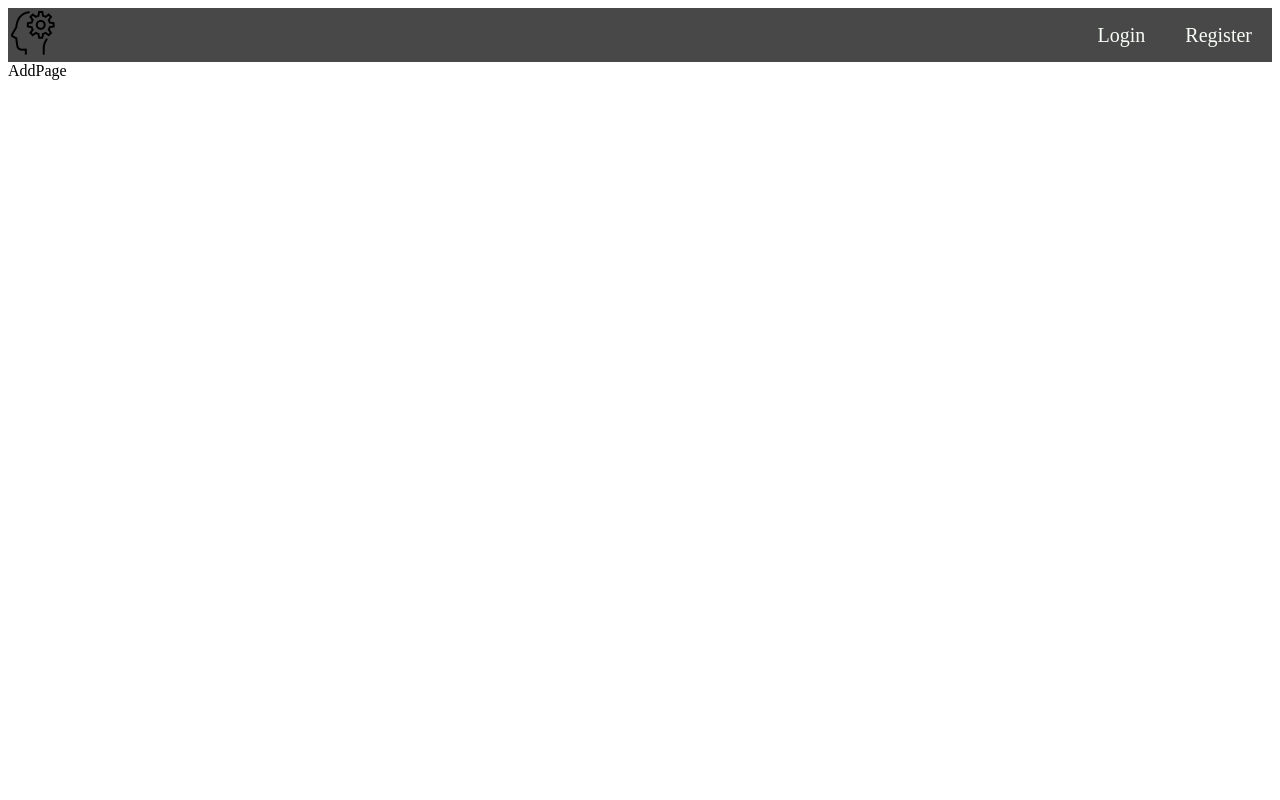
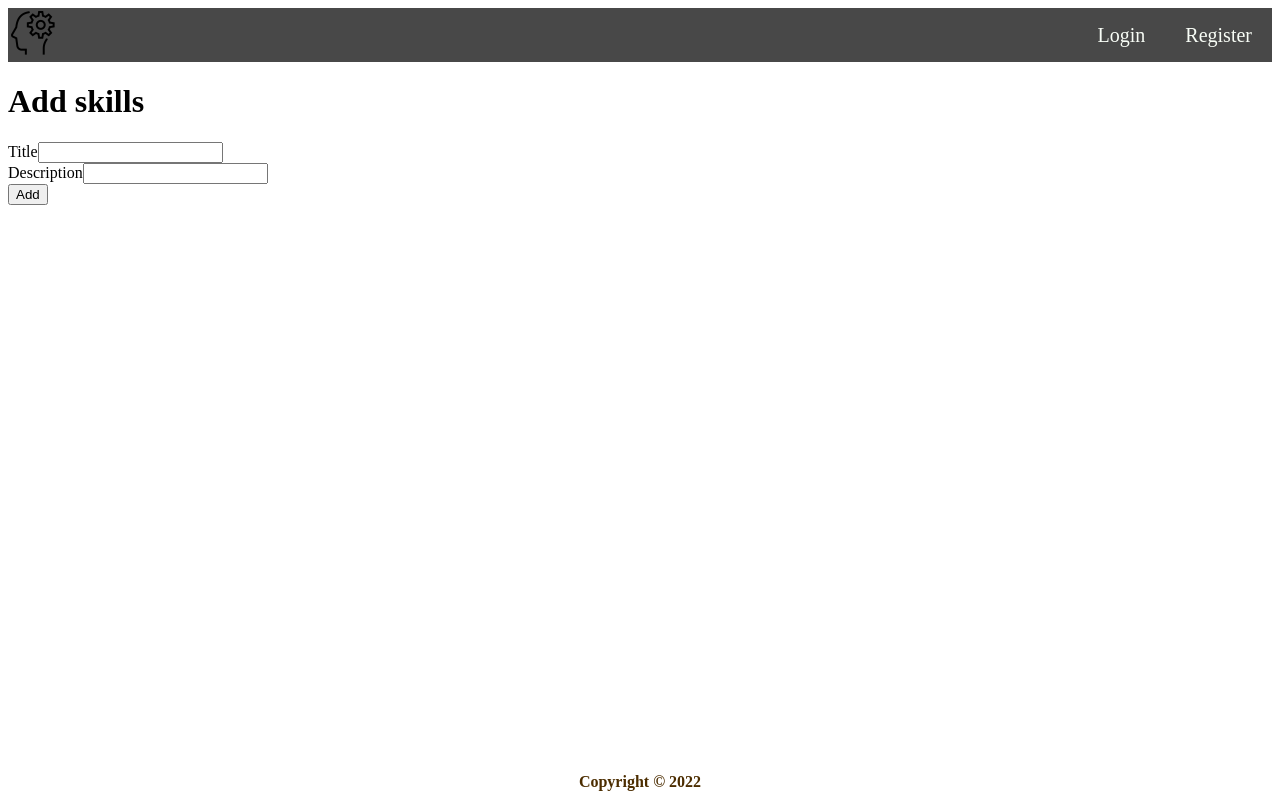
Before and after one commit to MantasMizaras/mantas_mizaras_react_darbas, a React (Create React App) app: page /add in a window 1280 px wide. Built offline with nearby package versions, Linux system fonts and the light colour scheme; no server answers.

Commit message:
Add Form , Footer + toast

```diff
--- a/package.json
+++ b/package.json
@@ -9,6 +9,7 @@
     "formik": "^2.2.9",
     "react": "^18.1.0",
     "react-dom": "^18.1.0",
+    "react-hot-toast": "^2.2.0",
     "react-router-dom": "^5.3.3",
     "react-scripts": "5.0.1",
     "web-vitals": "^2.1.4",
--- a/src/App.js
+++ b/src/App.js
@@ -1,15 +1,18 @@
 import { Route, Switch } from 'react-router-dom';
 import './App.css';
+import Footer from './components/Footer/Footer';
 import Header from './components/Header/Header';
 import AddPage from './pages/AddPage';
 import HomePage from './pages/HomePage';
 import LoginPage from './pages/LoginPage';
 import NotFoundPage from './pages/NotFoundPage';
 import RegisterPage from './pages/RegisterPage';
+import { Toaster } from 'react-hot-toast';
 
 function App() {
   return (
     <div className='App'>
+      <Toaster />
       <Header />
       <Switch>
         <Route path={'/register'}>
@@ -28,6 +31,7 @@ function App() {
           <NotFoundPage />
         </Route>
       </Switch>
+      <Footer />
     </div>
   );
 }
--- /dev/null
+++ b/src/components/AddForm/AddForm.js
@@ -0,0 +1,89 @@
+import { useHistory } from 'react-router-dom';
+import { useAuthCtx } from '../../store/AuthContext';
+import { baseUrl, myFetchAuth } from '../../utils';
+import { useFormik } from 'formik';
+import * as Yup from 'yup';
+
+import css from './AddForm.module.css';
+import toast from 'react-hot-toast';
+
+const initValues = {
+  title: '',
+  description: '',
+};
+
+function AddForm() {
+  const history = useHistory();
+  const { token } = useAuthCtx();
+  const formik = useFormik({
+    initialValues: initValues,
+    validationSchema: Yup.object({
+      title: Yup.string().min(2, 'At least 2 symbols are required').max(15, 'Up to 15 symbols are allowed').required(),
+      description: Yup.string().min(5, 'At least 5 symbols are required').max(80, 'Up to 80 symbols are allowed').required(),
+    }),
+    onSubmit: async (values) => {
+      console.log('values ===', values);
+
+      const addFetch = await myFetchAuth(`${baseUrl}/v1/content/skills`, 'POST', token, values);
+      console.log('addFetch ===', addFetch);
+
+      if (addFetch.msg === 'Added new skill to account') {
+        toast.success('New skill added succesfully');
+        history.replace('/');
+      } else {
+        toast.error('Error in adding a skill');
+      }
+    },
+  });
+
+  function rightClassesForInput(field) {
+    let resultClasses = css['form-control'];
+
+    if (formik.touched[field]) {
+      resultClasses += formik.errors[field] ? ' is-invalid' : ' is-valid';
+    }
+
+    return resultClasses;
+  }
+
+  return (
+    <div className={css['form-container']}>
+      <h1>Add skills</h1>
+
+      <form onSubmit={formik.handleSubmit}>
+        <div className={css['form-group']}>
+          <label htmlFor='email'>Title</label>
+          <input
+            onChange={formik.handleChange}
+            onBlur={formik.handleBlur}
+            value={formik.values.title}
+            className={rightClassesForInput('title')}
+            type='title'
+            id='title'
+            name='title'
+          />
+          <div className={css['invalid-feedback']}>{formik.errors.title}</div>
+        </div>
+        <div className={css['form-group']}>
+          <label htmlFor='password'>Description</label>
+          <input
+            onChange={formik.handleChange}
+            onBlur={formik.handleBlur}
+            value={formik.values.description}
+            className={rightClassesForInput('description')}
+            type='description'
+            id='description'
+            name='description'
+          />
+          <div className={css['invalid-feedback']}>{formik.errors.description}</div>
+        </div>
+
+        <button type='submit' className={css.button}>
+          Add
+        </button>
+      </form>
+    </div>
+  );
+}
+
+export default AddForm;
--- /dev/null
+++ b/src/components/Footer/Footer.js
@@ -0,0 +1,11 @@
+import css from './Footer.module.css';
+
+function Footer() {
+  return (
+    <footer className={css.copyright}>
+      <b> Copyright &copy; 2022</b>
+    </footer>
+  );
+}
+
+export default Footer;
--- /dev/null
+++ b/src/components/Footer/Footer.module.css
@@ -0,0 +1,8 @@
+.copyright {
+  position: fixed;
+  left: 50%;
+  bottom: 50%;
+  transform: translate(-50%, -50%);
+  bottom: 0;
+  color: rgb(76, 45, 0);
+}
--- a/src/pages/AddPage.js
+++ b/src/pages/AddPage.js
@@ -1,7 +1,8 @@
 import React from 'react';
+import AddForm from '../components/AddForm/AddForm';
 
 function AddPage() {
-  return <div>AddPage</div>;
+  return <AddForm />;
 }
 
 export default AddPage;
--- a/src/utils.js
+++ b/src/utils.js
@@ -13,7 +13,7 @@ export async function myFetch(url, method = 'GET', data = null) {
   }
 }
 
-export async function myFetchAuth(url, token) {
+export async function myFetchAuth(url, method = 'GET', token, data = null) {
   try {
     const options = {
       headers: {
@@ -21,6 +21,8 @@ export async function myFetchAuth(url, token) {
         Authorization: `Bearer ${token}`,
       },
     };
+    options.method = method === 'POST' ? 'POST' : 'GET';
+    options.body = data ? JSON.stringify(data) : null;
     const resp = await fetch(url, options);
     const dataInJs = await resp.json();
     return dataInJs;
```
Also changed, not shown: src/components/AddForm/AddForm.module.css (added), 2 other files (tests, documents, lock files or other folders).
